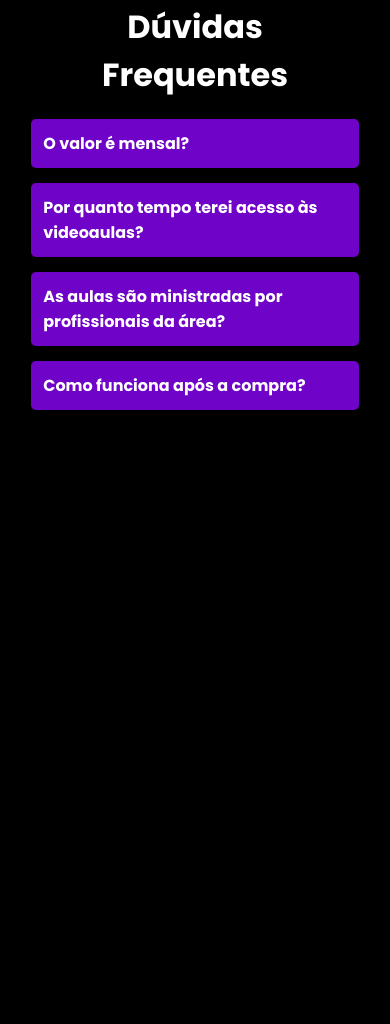
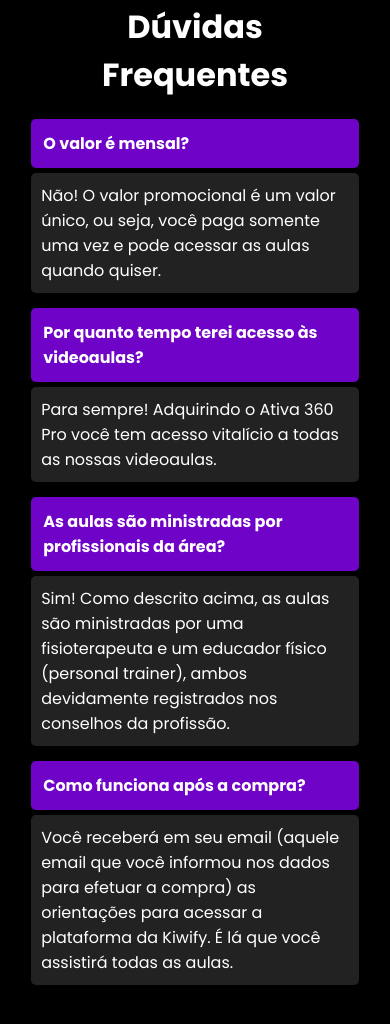
Before and after one commit to ativa360pro/site, a plain HTML site: page index.html in a window 390 px wide. Shown: the part 5826-6850 px from the top of the page. Before the commit the page ends 6301 px from the top, so only its background shows below. Drawn offline with nearby package versions, Linux system fonts and the light colour scheme.

Commit message:
Update styles.css

```diff
--- a/src/styles/styles.css
+++ b/src/styles/styles.css
@@ -152,3 +152,9 @@ html {
 .faq-question:active + .faq-answer {
     display: block;
 }
+
+@media (max-width: 768px) {
+    .faq-answer {
+        display: block !important;
+    }
+}
```
